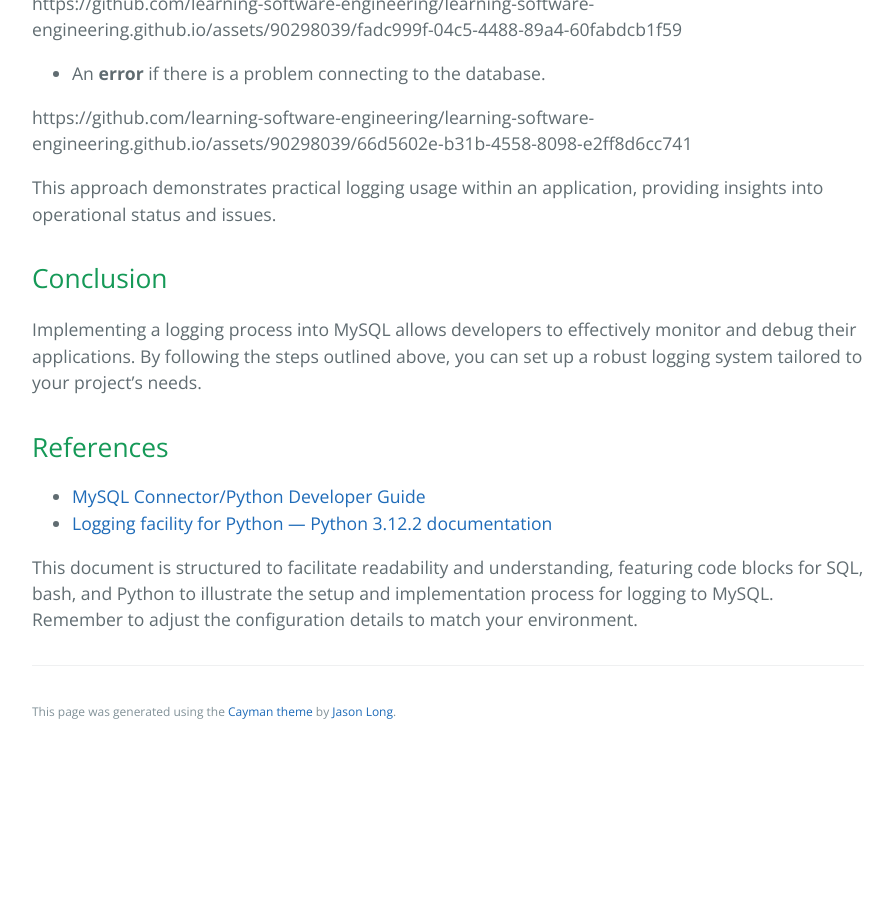
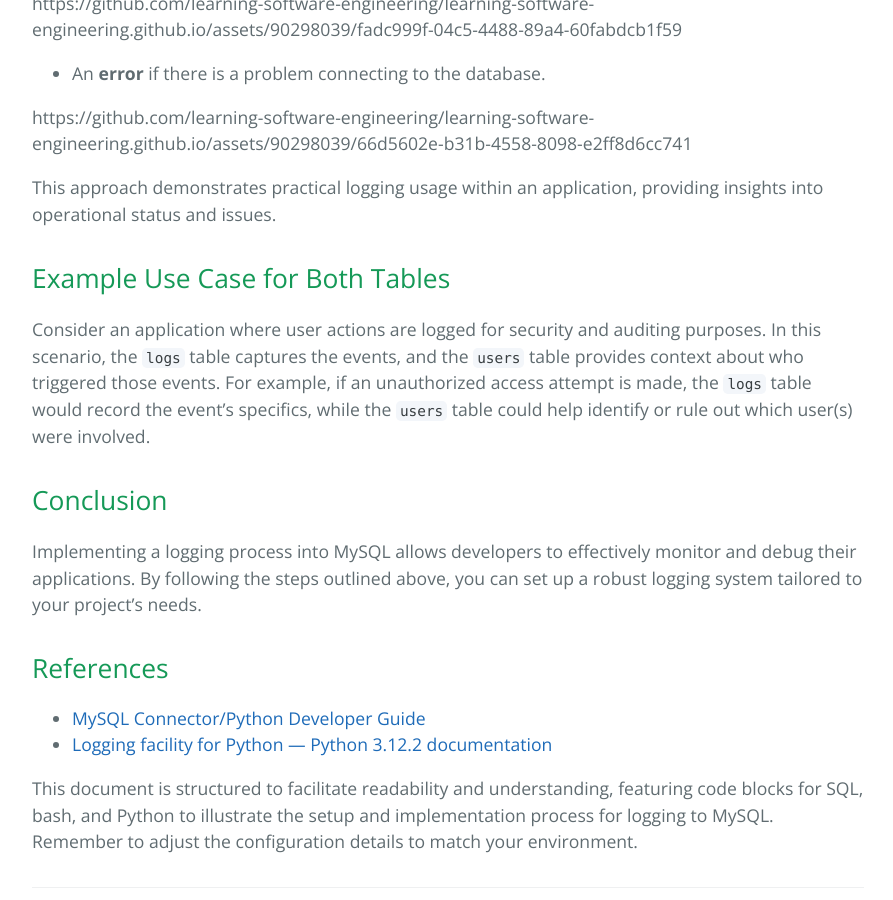
Before and after one commit to learning-software-engineering/learning-software-engineering.github.io, a Jekyll site: the page built from Topics/Software_Engineering/logging_to_mysql.md, in a window 1280 px wide and 900 px high, scrolled down 5716 px. Shown: the whole window, without its empty margins (192-1085 px from the left). Built offline with Jekyll 4.4.1, drawn with Linux system fonts in a browser that asks for light colours; our own code applies the rules of GitHub Pages for plain Markdown files; before the commit the page ends 6470 px from its top, so only the background shows below that.

Commit message:
Add Example Use Case for Both Tables

```diff
--- a/Topics/Software_Engineering/logging_to_mysql.md
+++ b/Topics/Software_Engineering/logging_to_mysql.md
@@ -180,6 +180,13 @@ https://github.com/learning-software-engineering/learning-software-engineering.g
 
 This approach demonstrates practical logging usage within an application, providing insights into operational status and issues.
 
+## Example Use Case for Both Tables
+
+Consider an application where user actions are logged for security and auditing purposes. In this scenario,
+the `logs` table captures the events, and the `users` table provides context about who triggered those events.
+For example, if an unauthorized access attempt is made, the `logs` table would record the event's specifics,
+while the `users` table could help identify or rule out which user(s) were involved.
+
 ## Conclusion
 
 Implementing a logging process into MySQL allows developers to effectively monitor and debug their applications.
```
